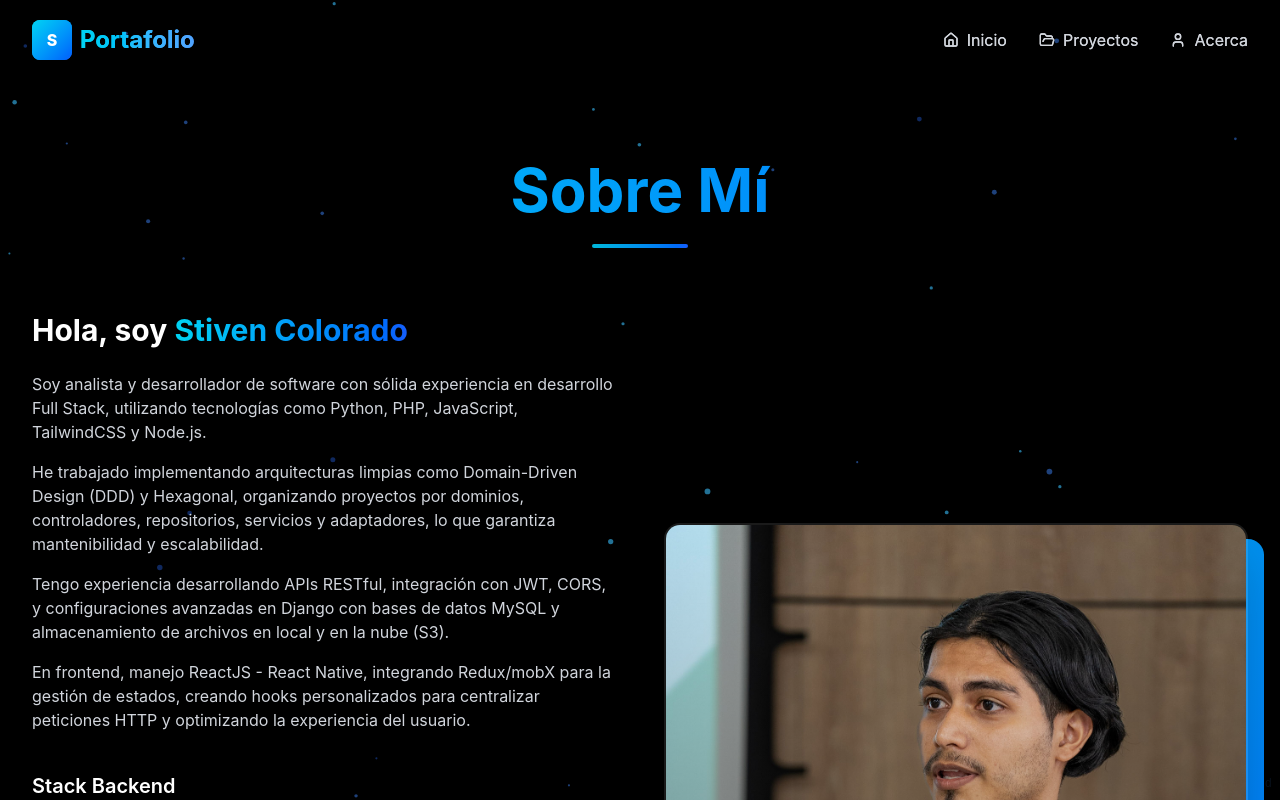
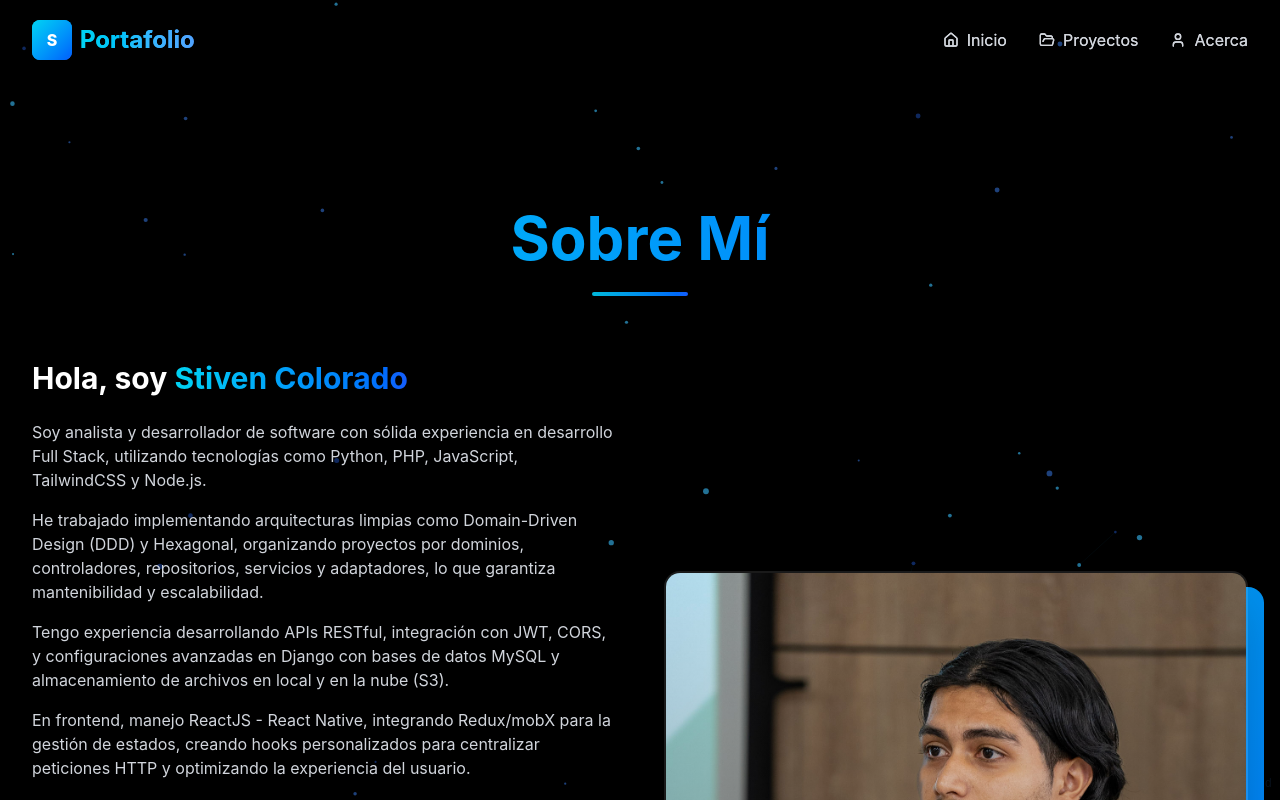
Before and after one commit to StivenColorado/stiven_portfolio, a React (Vite) app: page /about in a window 1280 px wide. Shown: the top 800 px of the page. Built offline with nearby package versions, Linux system fonts and the light colour scheme.

Commit message:
scroll in about

```diff
--- a/src/components/Layout.tsx
+++ b/src/components/Layout.tsx
@@ -8,7 +8,7 @@ interface Props {
 
 const Layout: React.FC<Props> = ({ children }) => {
     return (
-        <div className="relative min-h-screen overflow-hidden">
+        <div className="relative h-screen flex flex-col overflow-hidden">
             {/* Fondo negro base */}
             <div className="fixed inset-0 bg-black -z-10" />
 
@@ -18,9 +18,9 @@ const Layout: React.FC<Props> = ({ children }) => {
             </div>
 
             {/* Contenido principal */}
-            <div className="relative z-10 min-h-screen flex flex-col">
+            <div className="relative z-10 flex flex-col h-full">
                 <Navbar />
-                <main className="flex-grow">{children}</main>
+                <main className="flex-1 overflow-y-auto">{children}</main>
             </div>
         </div>
     );
--- a/src/pages/About.tsx
+++ b/src/pages/About.tsx
@@ -14,11 +14,10 @@ const About: React.FC = () => {
     return (
         <Layout>
             <motion.div
-                className="md:pt-80 lg:pt-0 py-16 px-4 sm:px-6 lg:px-8 h-full overflow-y-auto"
+                className="w-full py-12 px-4 sm:px-6 lg:px-8"
                 initial={{ opacity: 0 }}
                 animate={{ opacity: 1 }}
                 transition={{ duration: 0.8 }}
-                style={{ WebkitOverflowScrolling: 'touch' }}
             >
                 <div className="max-w-7xl mx-auto">
                     <motion.div
```
